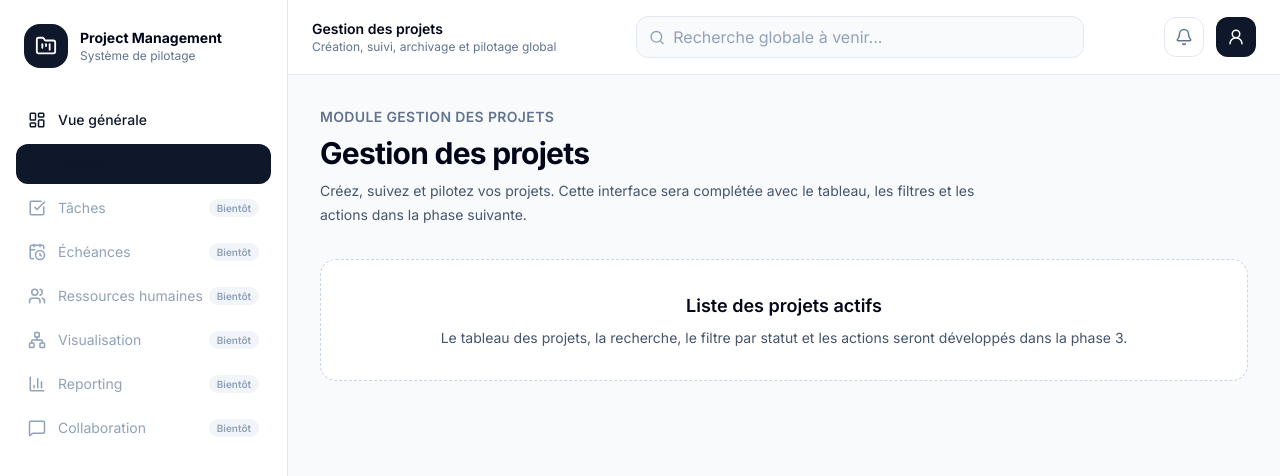
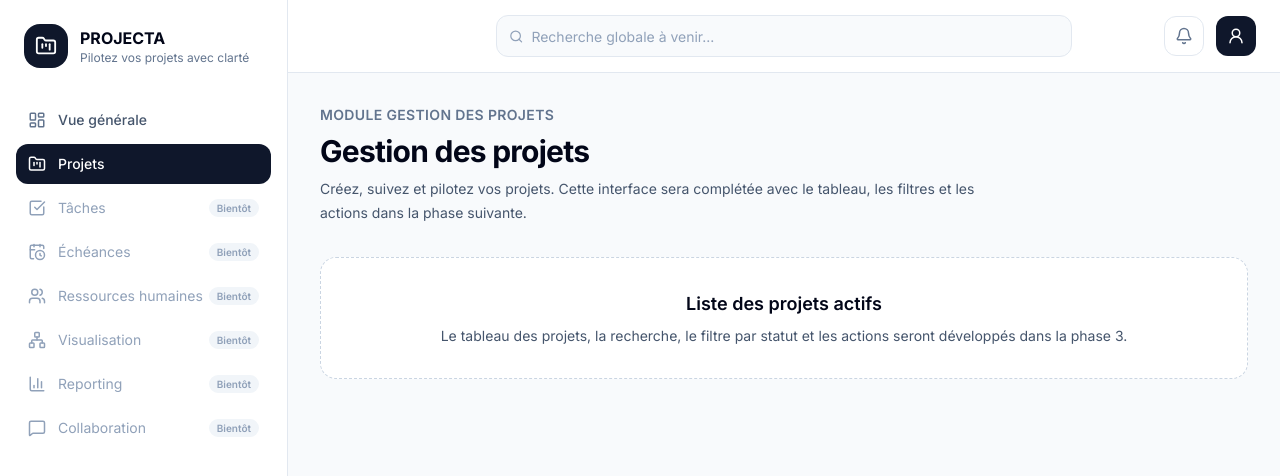
Before and after one commit to Mouad45-bit/project-management-system, a Next.js app in the folder frontend/: page /projects in a window 1280 px wide. Shown: the top 476 px of the page. Built offline with nearby package versions, Linux system fonts and the light colour scheme.

Commit message:
feat(frontend-layout): add application header

```diff
--- a/frontend/src/app/globals.css
+++ b/frontend/src/app/globals.css
@@ -3,7 +3,6 @@
 :root {
   --background: #f8fafc;
   --foreground: #0f172a;
-  --font-inter: Arial, Helvetica, sans-serif;
 }
 
 * {
--- a/frontend/src/app/page.tsx
+++ b/frontend/src/app/page.tsx
@@ -1,12 +1,17 @@
 // src/app/page.tsx
 
 import Link from "next/link";
-import { ArrowRight, FolderKanban } from "lucide-react";
+import {
+  ArrowRight,
+  FolderKanban,
+  LayoutDashboard,
+  Layers3,
+} from "lucide-react";
 
 export default function HomePage() {
   return (
       <main className="flex min-h-screen items-center justify-center bg-slate-50 px-6">
-        <section className="w-full max-w-3xl rounded-3xl border border-slate-200 bg-white p-10 shadow-sm">
+        <section className="w-full max-w-4xl rounded-3xl border border-slate-200 bg-white p-10 shadow-sm">
           <div className="mb-6 flex h-14 w-14 items-center justify-center rounded-2xl bg-slate-900 text-white">
             <FolderKanban size={28} />
           </div>
@@ -25,13 +30,43 @@ export default function HomePage() {
             puis sera connecté aux APIs Spring Boot.
           </p>
 
-          <Link
-              href="/projects"
-              className="inline-flex items-center gap-2 rounded-xl bg-slate-900 px-5 py-3 text-sm font-semibold text-white transition hover:bg-slate-700"
-          >
-            Accéder aux projets
-            <ArrowRight size={18} />
-          </Link>
+          <div className="grid gap-4 md:grid-cols-2">
+            <Link
+                href="/projects"
+                className="group rounded-2xl border border-slate-200 bg-slate-900 p-5 text-white transition hover:bg-slate-700"
+            >
+              <div className="mb-4 flex h-11 w-11 items-center justify-center rounded-xl bg-white/10">
+                <LayoutDashboard size={22} />
+              </div>
+
+              <h2 className="mb-2 font-semibold">Accéder au module</h2>
+              <p className="mb-4 text-sm leading-6 text-slate-200">
+                Ouvrir l’espace de gestion des projets avec navigation latérale.
+              </p>
+
+              <span className="inline-flex items-center gap-2 text-sm font-semibold">
+              Continuer
+              <ArrowRight
+                  size={17}
+                  className="transition group-hover:translate-x-1"
+              />
+            </span>
+            </Link>
+
+            <div className="rounded-2xl border border-slate-200 bg-slate-50 p-5">
+              <div className="mb-4 flex h-11 w-11 items-center justify-center rounded-xl bg-white text-slate-700">
+                <Layers3 size={22} />
+              </div>
+
+              <h2 className="mb-2 font-semibold text-slate-950">
+                Périmètre actuel
+              </h2>
+              <p className="text-sm leading-6 text-slate-600">
+                Interfaces prévues : liste des projets, création, détail,
+                modification, archives et navigation vers les futurs modules.
+              </p>
+            </div>
+          </div>
         </section>
       </main>
   );
--- a/frontend/src/components/layout/AppHeader.tsx
+++ b/frontend/src/components/layout/AppHeader.tsx
@@ -5,36 +5,27 @@ import { Bell, Search, UserRound } from "lucide-react";
 export function AppHeader() {
     return (
         <header className="sticky top-0 z-20 border-b border-slate-200 bg-white/90 px-6 py-4 backdrop-blur">
-            <div className="flex items-center justify-between gap-4">
-                <div>
-                    <p className="text-sm font-semibold text-slate-950">
-                        Gestion des projets
-                    </p>
-                    <p className="text-xs text-slate-500">
-                        Création, suivi, archivage et pilotage global
-                    </p>
-                </div>
-
-                <div className="hidden max-w-md flex-1 items-center rounded-xl border border-slate-200 bg-slate-50 px-3 py-2 md:flex">
-                    <Search size={17} className="mr-2 text-slate-400" />
+            <div className="relative flex items-center justify-end gap-4">
+                <div className="absolute left-1/2 top-1/2 hidden w-full max-w-xl -translate-x-1/2 -translate-y-1/2 items-center rounded-xl border border-slate-200 bg-slate-50 px-3 py-2 md:flex">
+                    <Search size={15} className="mr-2 text-slate-400" />
                     <input
                         type="text"
                         placeholder="Recherche globale à venir..."
                         disabled
-                        className="w-full bg-transparent text-sm text-slate-500 outline-none placeholder:text-slate-400 disabled:cursor-not-allowed"
+                        className="w-full bg-transparent text-sm text-slate-500 outline-none placeholder:text-sm placeholder:text-slate-400 disabled:cursor-not-allowed"
                     />
                 </div>
 
-                <div className="flex items-center gap-3">
+                <div className="relative z-10 flex items-center gap-3">
                     <button
                         type="button"
-                        className="flex h-10 w-10 items-center justify-center rounded-xl border border-slate-200 bg-white text-slate-500 transition hover:bg-slate-50"
+                        className="flex h-10 w-10 cursor-pointer items-center justify-center rounded-xl border border-slate-200 bg-white text-slate-500 transition hover:bg-slate-50"
                         aria-label="Notifications"
                     >
                         <Bell size={18} />
                     </button>
 
-                    <div className="flex h-10 w-10 items-center justify-center rounded-xl bg-slate-900 text-white">
+                    <div className="flex h-10 w-10 cursor-pointer items-center justify-center rounded-xl border border-transparent bg-slate-900 text-white transition hover:border-slate-300 hover:bg-slate-800">
                         <UserRound size={18} />
                     </div>
                 </div>
--- a/frontend/src/components/layout/AppSidebar.tsx
+++ b/frontend/src/components/layout/AppSidebar.tsx
@@ -78,10 +78,10 @@ export function AppSidebar() {
                 </div>
 
                 <div>
-                    <p className="text-sm font-bold text-slate-950">
-                        Project Management
+                    <p className="text-base uppercase font-bold text-slate-950">
+                        Projecta
                     </p>
-                    <p className="text-xs text-slate-500">Système de pilotage</p>
+                    <p className="text-xs text-slate-500">Pilotez vos projets avec clarté</p>
                 </div>
             </div>
 
@@ -115,12 +115,24 @@ export function AppSidebar() {
                             className={cn(
                                 "flex items-center gap-3 rounded-xl px-3 py-2.5 text-sm font-medium transition",
                                 isActive
-                                    ? "bg-slate-900 text-white"
+                                    ? "bg-slate-900"
                                     : "text-slate-600 hover:bg-slate-100 hover:text-slate-950",
                             )}
                         >
-                            <Icon size={18} />
-                            <span>{item.label}</span>
+                            <Icon
+                                size={18}
+                                className={cn(
+                                    isActive ? "text-white" : "text-slate-500"
+                                )}
+                            />
+
+                            <span
+                                className={cn(
+                                    isActive ? "text-white" : "text-slate-600"
+                                )}
+                            >
+                                {item.label}
+                            </span>
                         </Link>
                     );
                 })}
```
